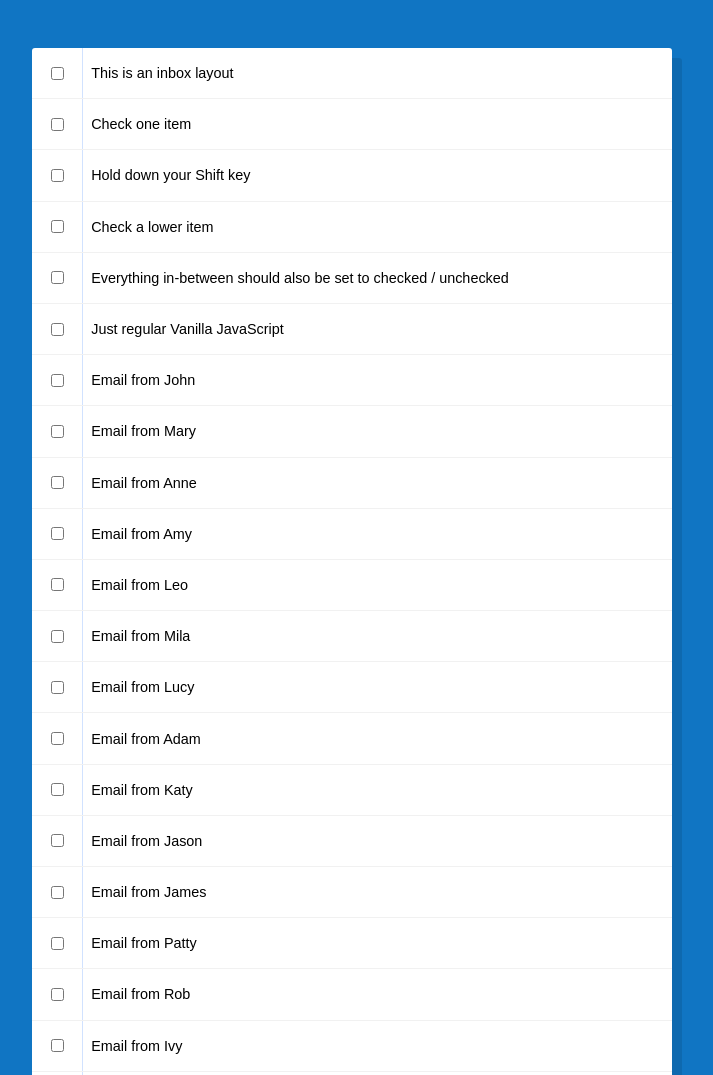
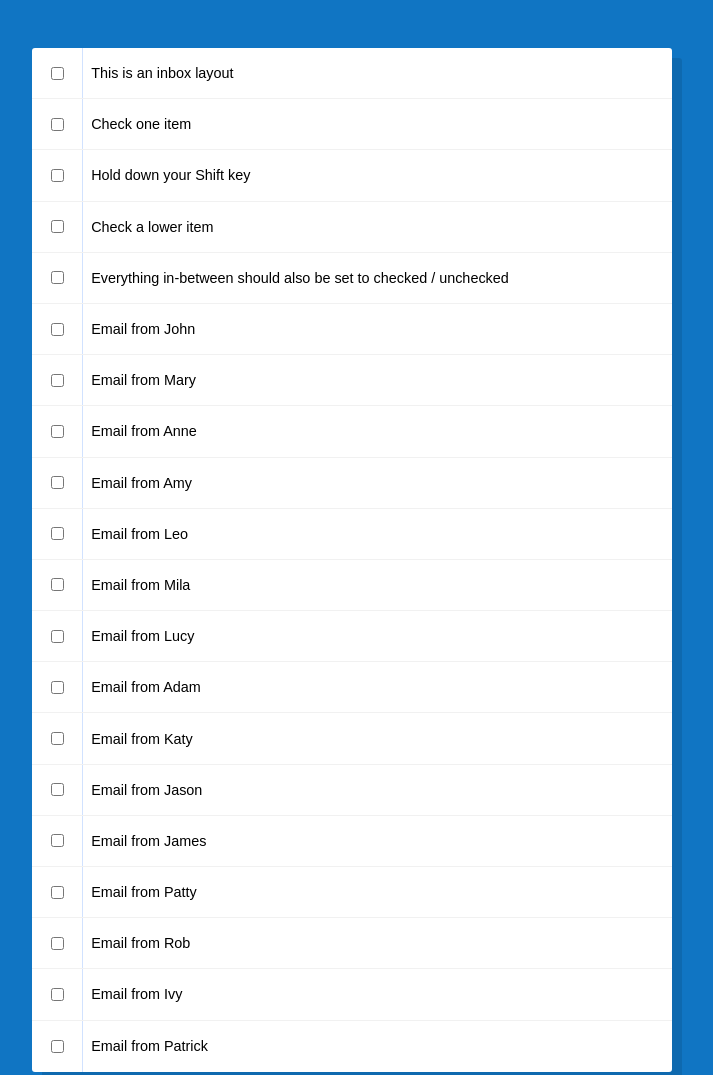
Before and after one commit to PiotrBerebecki/select-multiple-emails-with-shift, a website: page public/index.html in a window 1280 px wide. Shown: the top 1075 px of the page, without its empty margins (288-1001 px from the left). Drawn offline with Linux system fonts and the light colour scheme.

Commit message:
Change email text

```diff
--- a/public/assets/css/style.css
+++ b/public/assets/css/style.css
@@ -51,6 +51,7 @@ input[type=checkbox] {
 }
 
 p {
+  max-width: 80%;
   margin-left: 0.5rem;
   font-size: 0.9rem;
 }
--- a/public/index.html
+++ b/public/index.html
@@ -32,10 +32,6 @@
     <div class="item">
       <label><input type="checkbox"></label>
       <p>Everything in-between should also be set to checked / unchecked</p>
-    </div>
-    <div class="item">
-      <label><input type="checkbox"></label>
-      <p>Just regular Vanilla JavaScript</p>
     </div>
     <div class="item">
       <label><input type="checkbox"></label>
```
Also changed, not shown: README.md.
